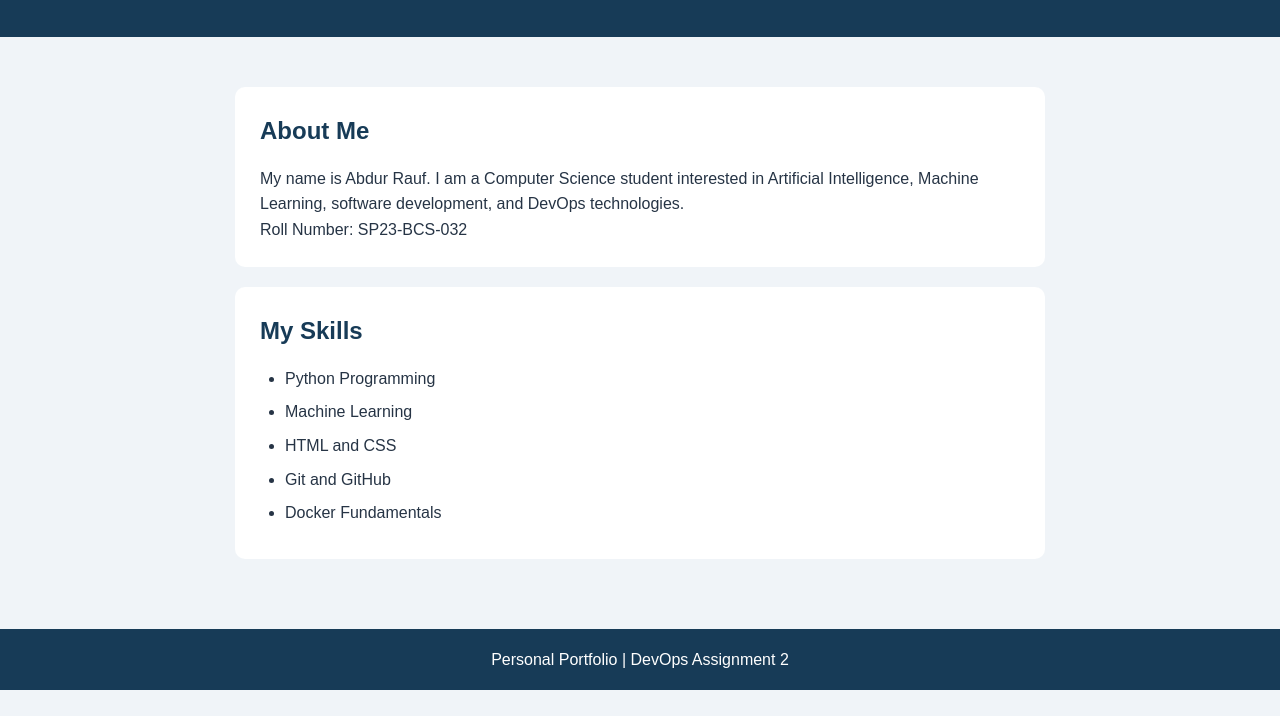
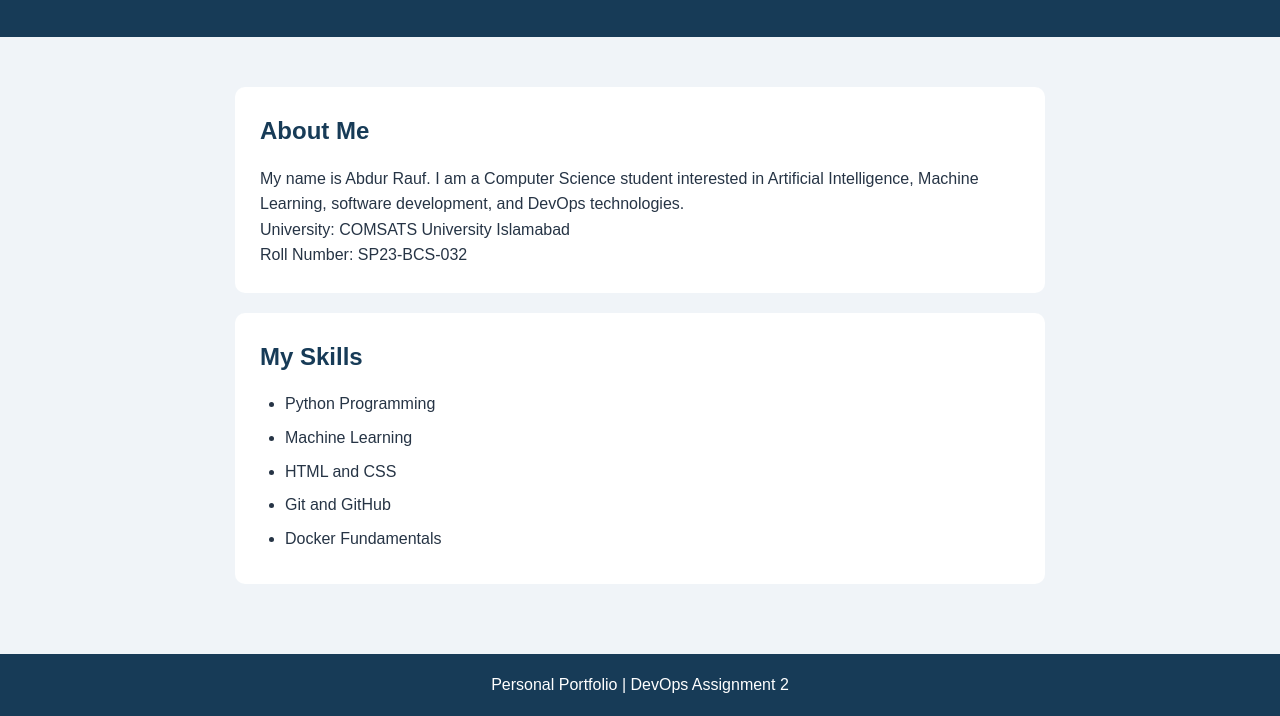
Before and after one commit to Abdur284/devops-a2-SP23-BCS-032, a plain HTML site: page index.html in a window 1280 px wide. Shown: the part 126-842 px from the top of the page. Before the commit the page ends 816 px from the top, so only its background shows below. Drawn offline with Linux system fonts and the light colour scheme.

Commit message:
Add university information to portfolio

```diff
--- a/index.html
+++ b/index.html
@@ -22,6 +22,7 @@
                 interested in Artificial Intelligence, Machine Learning,
                 software development, and DevOps technologies.
             </p>
+            <p>University: COMSATS University Islamabad</p>
             <p>Roll Number: SP23-BCS-032</p>
         </section>
 
```
